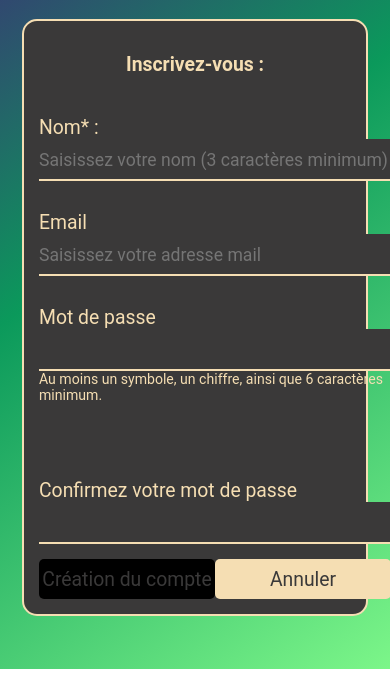
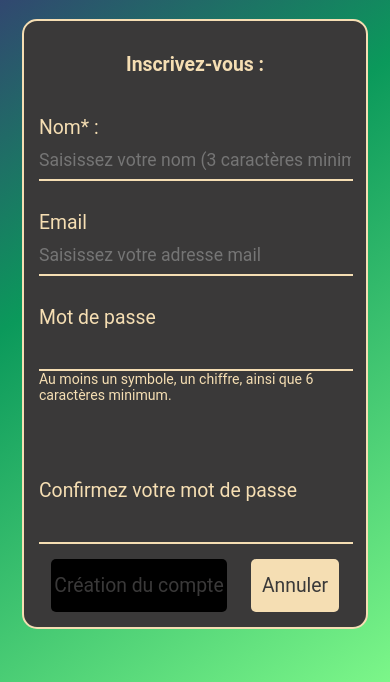
Before and after one commit to CamilleQuesnel/memory-supreme, a plain HTML site: page inscription.html in a window 390 px wide. Shown: the part 292-974 px from the top of the page. Drawn offline with nearby package versions, Linux system fonts and the light colour scheme.

Commit message:
Quatrième commit

```diff
--- a/assets/styles/style-inscription.css
+++ b/assets/styles/style-inscription.css
@@ -18,6 +18,7 @@ hr {
     color: wheat;
     width: 60%;
     max-width: 600px;
+
 }
 
 .inscription input {
@@ -55,15 +56,7 @@ fieldset {
     margin-bottom: 15px;
 }
 
-/* gestion de l'affichage de la div password */
-/* <div class="pwd-security-test">
-<div id="security-color">
-    <div id="red-color"></div>
-    <div id="yellow-color"></div>
-    <div id="green-color"></div>
-</div>
-<div id="security-text"></div>
-</div> */
+
 
 
 #red-color {
@@ -175,5 +168,26 @@ footer {
 .inscription {
     width: 80%;
 }
+.inscription input {
+    width: 100%;
+}
+hr {
+    width: 100%;
+}
+
+p {
+    padding-right: 5px;
+    margin-right: 10%;
+}
+
+#reset {
+    width: 5rem;
+    height: 3rem;
+}
+
+#submit {
+    width: 10rem;
+    height: 3rem;
 
 }
+}
--- a/assets/styles/style-login.css
+++ b/assets/styles/style-login.css
@@ -84,5 +84,15 @@ footer {
     .login {
         width: 80%;
     }
+    .login input {
+        width: 100%;
+    }
 
+    #reset {
+        width: 5rem;
     }
+
+    #submit {
+        width: 7rem;
+    }
+    }
--- a/assets/styles/style-profile.css
+++ b/assets/styles/style-profile.css
@@ -112,6 +112,6 @@ footer {
     }
 
     .render-memory img {
-        width: 45vw;
+        width: 60vw;
     }
     }
```
